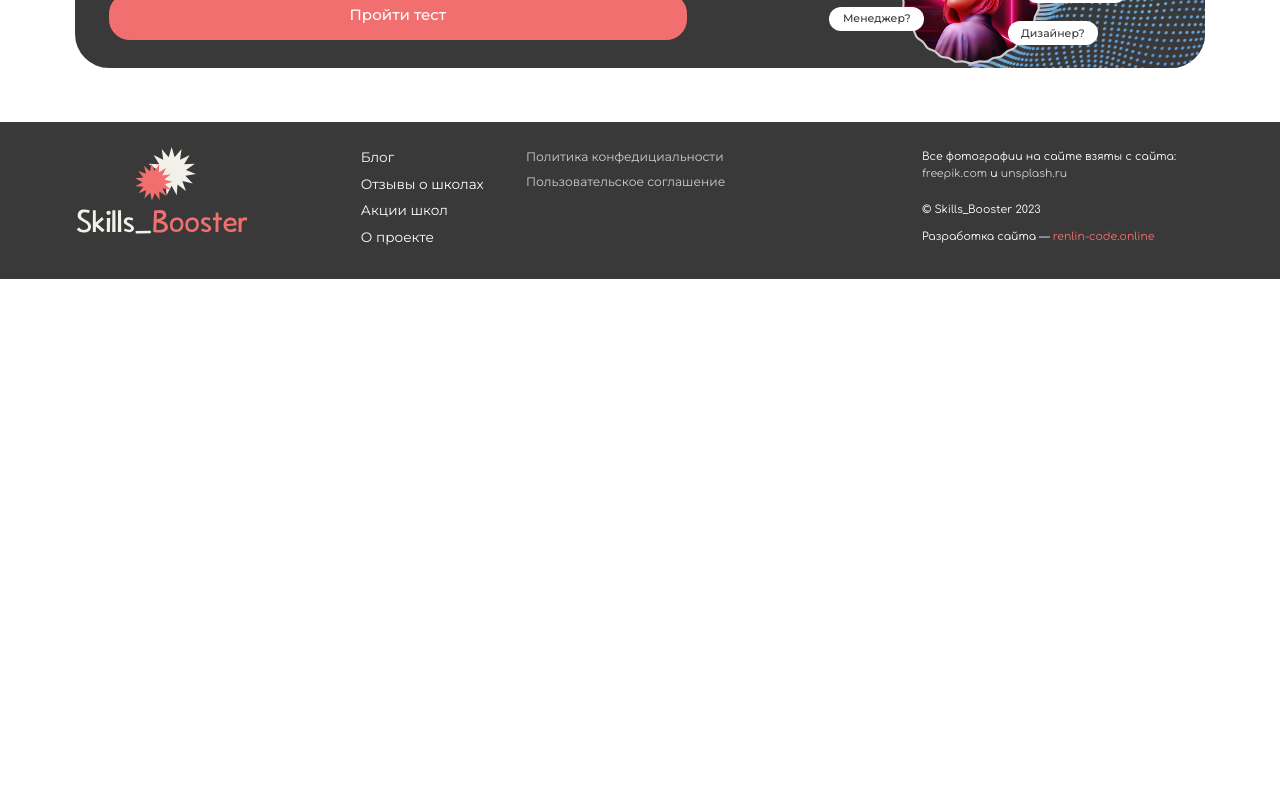
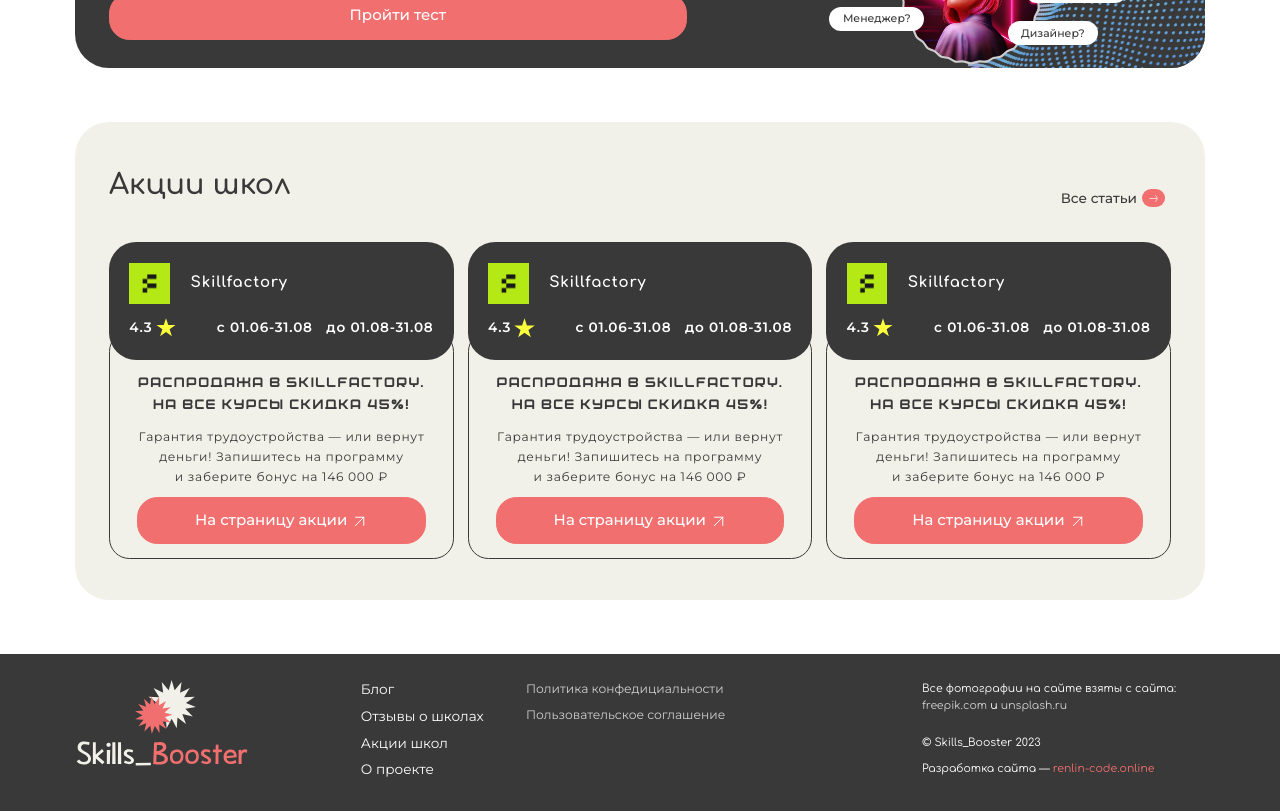
Before and after one commit to renlin-code/skills-booster_front, a Nuxt app: page / in a window 1280 px wide. Shown: the part 1660-2471 px from the top of the page. Before the commit the page ends 1939 px from the top, so only its background shows below. Built offline with nearby package versions, Linux system fonts and the light colour scheme.

Commit message:
Added mediaQueryHook mixin

```diff
--- a/components/Headers/HeaderDefault.vue
+++ b/components/Headers/HeaderDefault.vue
@@ -50,7 +50,7 @@
 .header-default {
   &__header {
     width: 100%;
-    border-bottom: 1px solid $color_gray;
+    border-bottom: 1px solid rgba($color_light-gray, 0.5);
     position: fixed;
     background: $color_white;
     z-index: 2;
--- a/components/Others/ArticleCard.vue
+++ b/components/Others/ArticleCard.vue
@@ -6,9 +6,9 @@
       <div class="article-card__top-bg"></div>
       <div class="article-card__top-content">
         <div class="article-card__cat">Программирование</div>
-        <p class="article-card__title">
+        <h6 class="article-card__title">
           Топ 10 самых восстребованных языков программирования
-        </p>
+        </h6>
       </div>
     </div>
     <div class="article-card__bottom">
--- /dev/null
+++ b/components/Others/SaleCard.vue
@@ -0,0 +1,150 @@
+<template>
+  <div class="sale-card sale-card--black">
+    <div class="sale-card__top">
+      <div class="sale-card__top-bg"></div>
+      <div class="sale-card__top-content">
+        <div class="sale-card__logo-name">
+          <img src="/images/skillfactory.png" alt="" />
+          <span> Skillfactory </span>
+        </div>
+        <div class="sale-card__average-dates">
+          <div class="sale-card__average">
+            <span>4.3</span>
+            <div class="sale-card__average-star"></div>
+          </div>
+          <div class="sale-card__dates">
+            <span>с 01.06-31.08</span>
+            <span>до 01.08-31.08</span>
+          </div>
+        </div>
+      </div>
+    </div>
+    <div class="sale-card__bottom">
+      <h6 class="sale-card__bottom-title">
+        Распродажа в SkillFactory. На все курсы скидка 45%!
+      </h6>
+      <p class="sale-card__bottom-text">
+        Гарантия трудоустройства — или вернут деньги! Запишитесь на программу и заберите
+        бонус на 146 000 ₽
+      </p>
+      <div class="sale-card__bottom-button">
+        <MainButton type="1" arrow>На страницу акции</MainButton>
+      </div>
+    </div>
+  </div>
+</template>
+
+<script>
+import MainButton from "../Buttons/MainButton.vue";
+
+export default {
+  name: "sale-card",
+  components: { MainButton },
+};
+</script>
+
+<style scoped lang="scss">
+.sale-card {
+  position: relative;
+  padding-top: 130rem;
+  height: 100%;
+  &__top {
+    width: 100%;
+    border-radius: 40rem;
+    background: $color_primary;
+    padding: 30rem;
+    overflow: hidden;
+    position: absolute;
+    top: 0;
+    &-bg {
+      position: absolute;
+      right: 0;
+      bottom: 0;
+      width: 0%;
+      height: 0%;
+      border-top-left-radius: 200%;
+      background: rgba($color_white, 0.2);
+      transform-origin: right bottom;
+      transition: all 0.4s ease-in-out;
+    }
+  }
+  &__logo-name {
+    display: flex;
+    align-items: center;
+    gap: 30rem;
+    margin-bottom: 20rem;
+    img {
+      width: 60rem;
+      height: 60rem;
+      object-fit: cover;
+    }
+    span {
+      color: $color_white;
+      @include fontStyles($font_2, 22rem, 33rem, 700, 1.1rem);
+    }
+  }
+  &__average-dates {
+    display: flex;
+    justify-content: space-between;
+    align-items: center;
+  }
+  &__average {
+    display: flex;
+    align-items: flex-start;
+    gap: 5rem;
+    span {
+      color: $color_white;
+      @include fontStyles($font_3, 20rem, 32rem, 600, 1.1rem);
+    }
+    &-star {
+      width: 30rem;
+      height: 30rem;
+      background: url("/images/icons/star.svg") center/contain no-repeat;
+    }
+  }
+  &__dates {
+    display: flex;
+    align-items: center;
+    gap: 20rem;
+    span {
+      color: $color_white;
+      @include fontStyles($font_3, 20rem, 32rem, 600, 1.1rem);
+    }
+  }
+  &__bottom {
+    padding: 60rem 40rem 20rem;
+    border-radius: 30rem;
+    border: 1rem solid $color_black;
+    height: 100%;
+    display: grid;
+    grid-template-rows: auto 1fr auto;
+    &-title {
+      @include fontStyles($font_1, 20rem, 32rem, 400, 2rem);
+      text-align: center;
+      margin-bottom: 16rem;
+    }
+    &-text {
+      @include fontStyles($font_3, 18rem, 29rem, 400, 1rem);
+      text-align: center;
+      margin-bottom: 16rem;
+    }
+  }
+  &:hover {
+    .sale-card {
+      &__top {
+        &-bg {
+          width: 150%;
+          height: 150%;
+        }
+      }
+    }
+  }
+  &--black {
+    .sale-card {
+      &__top {
+        background: $color_black;
+      }
+    }
+  }
+}
+</style>
--- /dev/null
+++ b/components/Sections/Common/SchoolsSalesShortSection.vue
@@ -0,0 +1,71 @@
+<template>
+  <section class="schools-sales-short">
+    <div class="schools-sales-short__inner sb-container">
+      <div class="schools-sales-short__top">
+        <h2 class="schools-sales-short__title sb-section-title">Акции школ</h2>
+        <NuxtLink to="/blog" class="mobile-hidden">
+          <TextArrowButton>Все статьи</TextArrowButton>
+        </NuxtLink>
+      </div>
+      <div class="schools-sales-short__sales">
+        <ul class="schools-sales-short__sales-cards">
+          <li class="schools-sales-short__sales-cards-card">
+            <NuxtLink to="/">
+              <SaleCard />
+            </NuxtLink>
+          </li>
+          <li class="schools-sales-short__sales-cards-card">
+            <NuxtLink to="/">
+              <SaleCard />
+            </NuxtLink>
+          </li>
+          <li class="schools-sales-short__sales-cards-card">
+            <NuxtLink to="/">
+              <SaleCard />
+            </NuxtLink>
+          </li>
+        </ul>
+      </div>
+    </div>
+  </section>
+</template>
+
+<script>
+import TextArrowButton from '~/components/Buttons/TextArrowButton.vue';
+import SaleCard from '~/components/Others/SaleCard.vue';
+
+export default {
+    name: "SchoolsSalesShortSection",
+    components: {
+      TextArrowButton,
+      SaleCard
+    }
+};
+</script>
+
+<style scoped lang="scss">
+.schools-sales-short {
+  &__inner {
+    background: $color_bg;
+    border-radius: 50rem;
+    padding: 60rem 50rem;
+    @media screen and (max-width: $brakepoint) {
+      border-radius: 30rem;
+      padding: 30rem 0;
+    }
+  }
+  &__top {
+    display: flex;
+    justify-content: space-between;
+    align-items: flex-end;
+    margin-bottom: 50rem;
+  }
+  &__sales {
+    &-cards {
+      display: grid;
+      grid-template-columns: repeat(3, 1fr);
+      gap: 20rem;
+    }
+  }
+}
+</style>
--- a/components/Sections/Common/TestSection.vue
+++ b/components/Sections/Common/TestSection.vue
@@ -96,8 +96,8 @@
     }
     @media screen and (max-width: $brakepoint) {
       top: auto;
-      bottom: -190rem;
-      right: -190rem;
+      bottom: -194rem;
+      right: -206rem;
     }
   }
   &__content {
--- a/components/Sections/Home/HomeHeroSection.vue
+++ b/components/Sections/Home/HomeHeroSection.vue
@@ -27,8 +27,14 @@
 </template>
 
 <script>
+import mediaQueryMixin from '~/mixins/mediaQueryMixin';
+
 export default {
   name: "HomeHeroSection",
+  mixins: [mediaQueryMixin],
+  data: () => ({
+    parallaxListener: null
+  }),
   methods: {
     typedInit() {
       const element = this.$refs.typingText;
@@ -44,20 +50,29 @@
       const setParallaxLayer = (element, multiplier) => {
         multiplier = 1 - multiplier;
         const doc = document;
-        window.addEventListener("scroll", () => {
+
+        this.parallaxListener = () => {
           const fromTop = doc.documentElement.scrollTop || doc.body.scrollTop;
           const translateValue = (multiplier * fromTop) + 'rem';
           element.style.transform = `translateY(${translateValue})`;
-        });
+        }
+        window.addEventListener("scroll", this.parallaxListener);
       };
       setParallaxLayer(this.$refs.figure, 0.75);
     },
+    parallaxDestroy() {
+      window.removeEventListener('scroll', this.parallaxListener);
+    }
   },
   mounted() {
     this.typedInit();
-    if (document.documentElement.clientWidth < 650) {
-      this.parallaxInit();
-    }
+    this.mediaQueryHook(() => {
+      if (this.isMobile) {
+        this.parallaxInit();
+      } else {
+        this.parallaxDestroy();
+      }
+    });
   },
 };
 </script>
--- /dev/null
+++ b/mixins/mediaQueryMixin.js
@@ -0,0 +1,17 @@
+export default {
+  data: () => ({
+    isMobile: false,
+  }),
+  methods: {
+    mediaQueryHook(callback) {
+      const mq = window.matchMedia("(max-width: 650px)");
+      this.isMobile = mq.matches;
+      callback();
+
+      mq.addEventListener("change", (e) => {
+        this.isMobile = e.matches;
+        callback();
+      });
+    },
+  },
+};
--- a/pages/index.vue
+++ b/pages/index.vue
@@ -3,6 +3,7 @@
     <HomeHeroSection />
     <BlogShortSection />
     <TestSection />
+    <SchoolsSalesShortSection />
   </Page>
 </template>
 
@@ -11,6 +12,7 @@
 import HomeHeroSection from "~/components/Sections/Home/HomeHeroSection.vue";
 import BlogShortSection from "~/components/Sections/Common/BlogShortSection.vue";
 import TestSection from "~/components/Sections/Common/TestSection.vue";
+import SchoolsSalesShortSection from "~/components/Sections/Common/SchoolsSalesShortSection.vue";
 
 export default {
   name: "IndexPage",
@@ -18,7 +20,8 @@
     Page,
     HomeHeroSection,
     BlogShortSection,
-    TestSection
+    TestSection,
+    SchoolsSalesShortSection
 },
 };
 </script>
```
Also changed, not shown: static/images/icons/star.svg (added), static/images/skillfactory.png (added).
